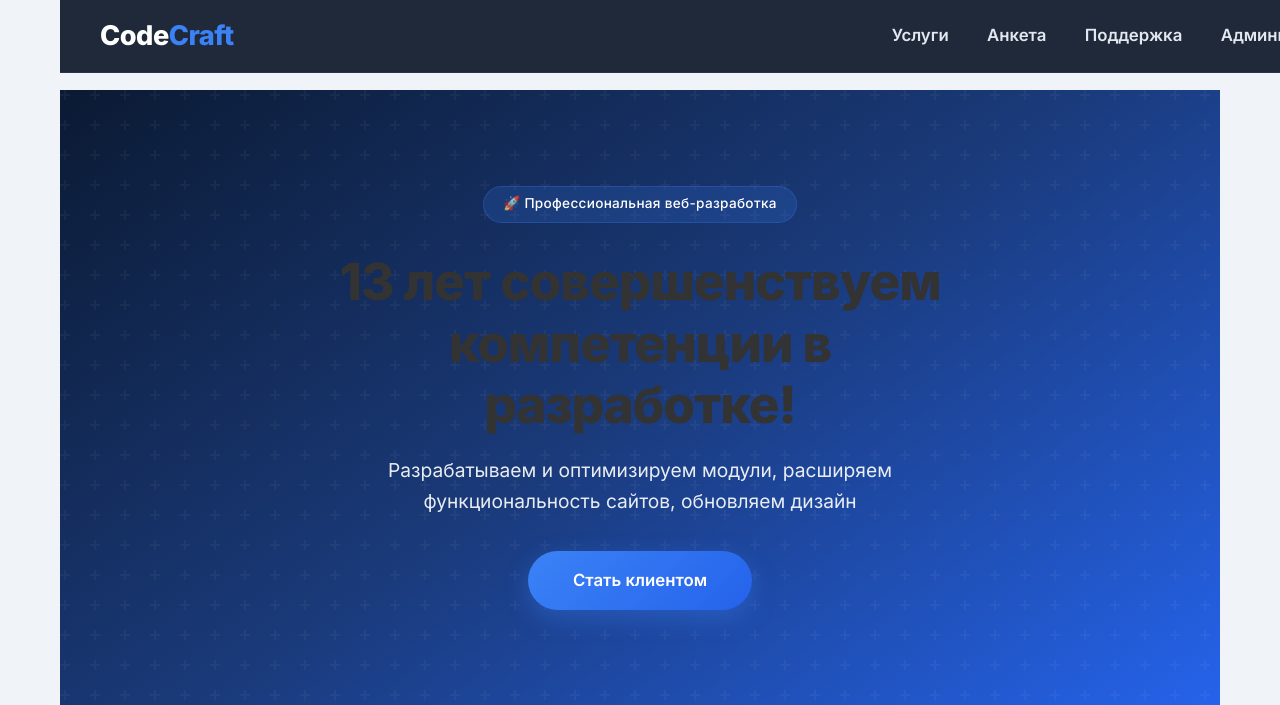
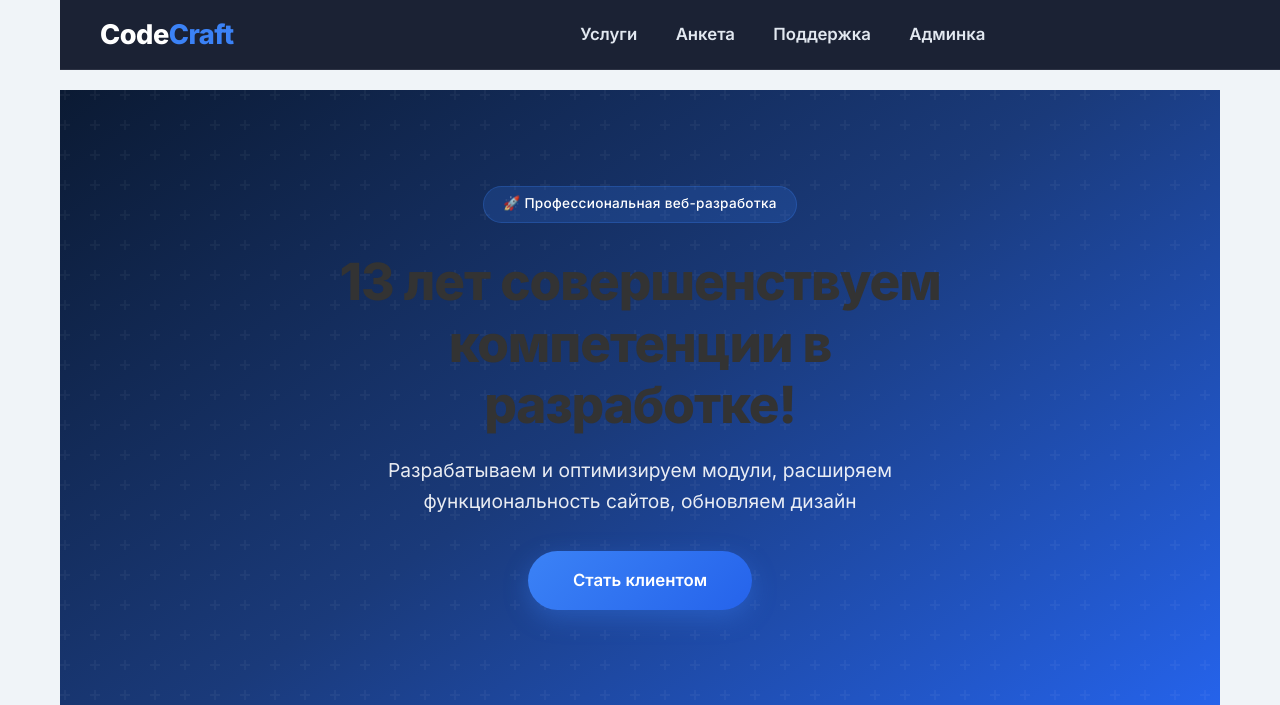
Before and after one commit to notyabl/webback-8, a PHP site: page /index.php in a window 1280 px wide. Shown: the top 705 px of the page. Run offline with PHP 8.4, Linux system fonts and the light colour scheme; data comes from the database, SQL or seed files in the repository.

Commit message:
Обновлен дизайн - современный сайт

```diff
--- a/theme/form.tpl.php
+++ b/theme/form.tpl.php
@@ -32,58 +32,66 @@
       padding: 0 20px;
     }
 
-   /* ===== NAVIGATION (исправленная) ===== */
+	/* ===== НАВИГАЦИОННАЯ ПАНЕЛЬ (full‑width, логотип слева, меню по центру) ===== */
 .navbar {
-  background: rgba(15, 23, 42, 0.92);
-  backdrop-filter: blur(12px);
+  background: rgba(15, 23, 42, 0.95);
+  backdrop-filter: blur(10px);
   position: fixed;
   width: 100%;
   top: 0;
   z-index: 1000;
-  border-bottom: 1px solid rgba(255, 255, 255, 0.06);
+  border-bottom: 1px solid rgba(255, 255, 255, 0.08);
+  padding: 0 20px; /* отступы по бокам для красоты */
 }
 
 .nav-inner {
+  max-width: 1200px;  /* ширина контента, можно изменить */
+  margin: 0 auto;
   display: flex;
-  flex-wrap: wrap;
-  justify-content: space-between;  /* ← логотип слева, меню справа */
   align-items: center;
-  padding: 0.9rem 0;
-  gap: 0.5rem 1.5rem;
+  justify-content: space-between; /* логотип слева, остальное пространство занимает меню */
+  padding: 0.8rem 0;
 }
 
+/* Логотип – всегда слева */
 .logo {
   font-size: 1.7rem;
   font-weight: 800;
   color: #fff;
   letter-spacing: -0.5px;
   white-space: nowrap;
+  flex-shrink: 0;
+  margin-right: 2rem; /* отступ от меню */
 }
 
 .logo span {
   color: #3b82f6;
 }
 
+/* Меню – центрируется в оставшемся пространстве */
 .nav-links {
   display: flex;
   flex-wrap: wrap;
+  justify-content: center; /* ← пункты по центру */
   gap: 2rem;
   list-style: none;
   margin: 0;
   padding: 0;
-  align-items: center;
+  flex: 1; /* занимает всё доступное пространство */
 }
 
 .nav-links a {
   color: #e2e8f0;
-  font-weight: 600;           /* ← чуть жирнее */
-  font-size: 1.05rem;         /* ← чуть больше */
+  font-weight: 600;
+  font-size: 1.05rem;   /* чуть крупнее */
   padding: 0.4rem 0.2rem;
   transition: color 0.25s;
   position: relative;
   white-space: nowrap;
+  text-decoration: none;
 }
 
+/* подчёркивание при наведении */
 .nav-links a::after {
   content: '';
   position: absolute;
@@ -103,17 +111,20 @@
   width: 100%;
 }
 
-/* ===== АДАПТИВНОСТЬ ===== */
+/* ===== АДАПТИВНОСТЬ (планшеты и телефоны) ===== */
 @media (max-width: 768px) {
   .nav-inner {
-    justify-content: center;   /* на узких экранах всё по центру */
+    flex-wrap: wrap;
+    justify-content: center; /* на узких экранах всё по центру */
     gap: 0.8rem;
     padding: 0.7rem 0;
   }
   .logo {
     font-size: 1.5rem;
+    margin-right: 0;
   }
   .nav-links {
+    flex: 0 1 auto; /* сбрасываем flex:1, чтобы не растягивалось */
     gap: 1.2rem;
   }
   .nav-links a {
```
